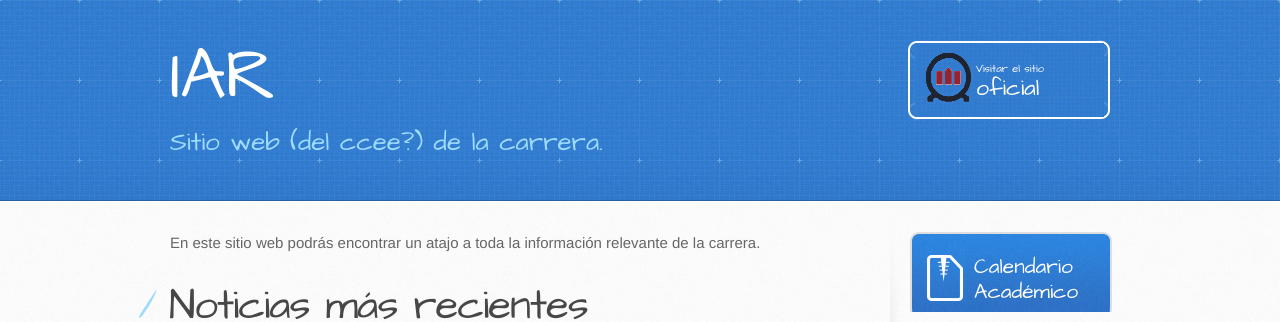
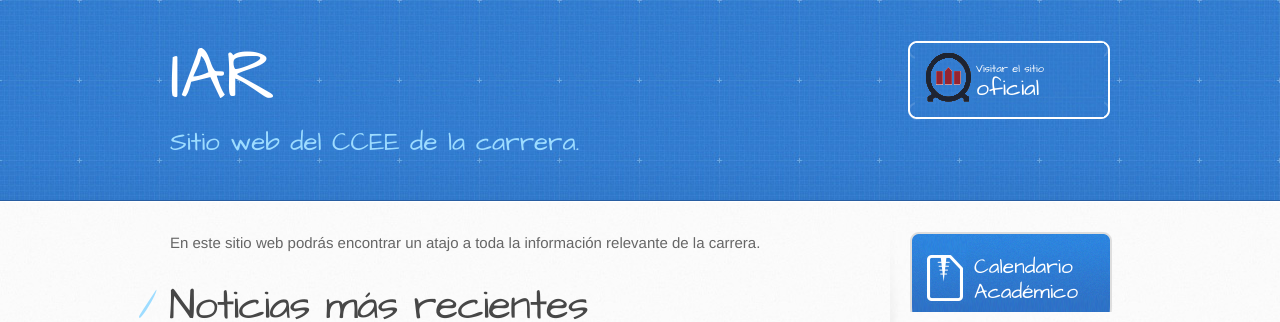
Before and after one commit to iar-unab/web, a Jekyll site: the page built from index.md, in a window 1280 px wide. Shown: the top 322 px of the page. Built offline with Jekyll 4.4.1, drawn with Linux system fonts in a browser that asks for light colours.

```diff
--- a/_config.yml
+++ b/_config.yml
@@ -1,5 +1,5 @@
 title: IAR
-description: Sitio web (del ccee?) de la carrera.
+description: Sitio web del CCEE de la carrera.
 show_downloads: true
 google_analytics:
 theme: jekyll-theme-architect
```
